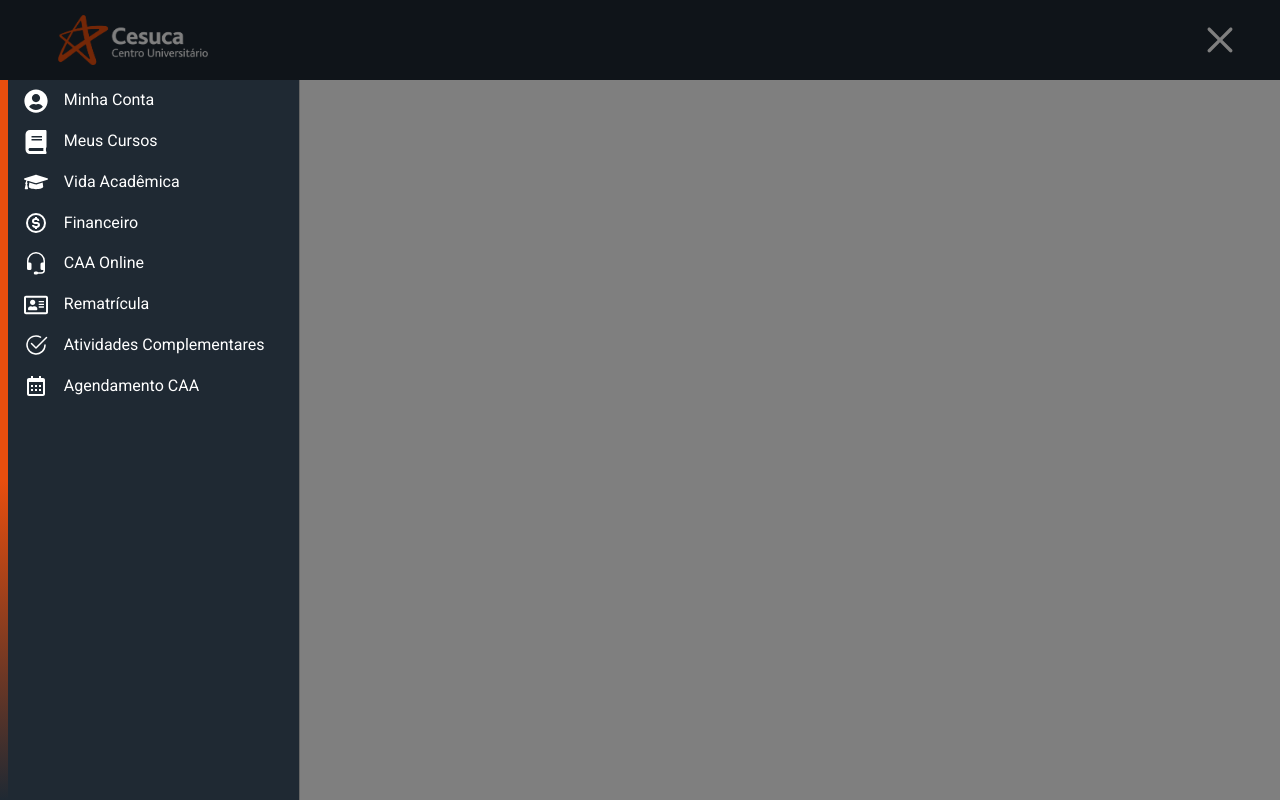
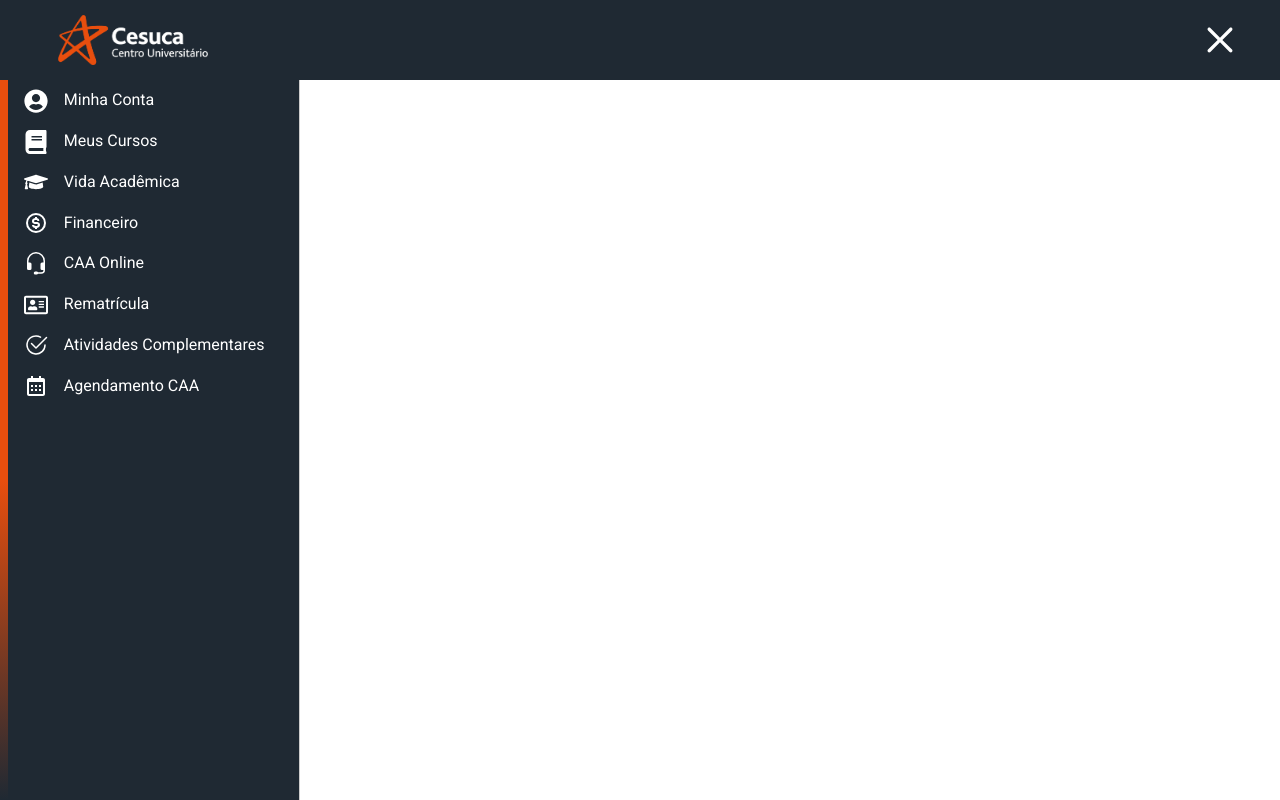
Before and after one commit to riandeoliveira/area-do-aluno-redesign, a Next.js app: page /home in a window 1280 px wide. Both pictures are taken after a click on the button "Abrir menu de navegação". Built offline with nearby package versions, Linux system fonts and the light colour scheme.

Commit message:
refactor: rename content from MenuContext

```diff
--- a/src/components/Header/index.tsx
+++ b/src/components/Header/index.tsx
@@ -6,7 +6,7 @@ import { HiMenu } from "react-icons/hi";
 import styles from "./styles.module.scss";
 
 const Header = (): JSX.Element => {
-  const { handleMenuState, menuIsOpen } = useContext(MenuContext);
+  const { toggleMenuShow, menuIsOpen } = useContext(MenuContext);
 
   return (
     <header className={styles.header}>
@@ -21,7 +21,7 @@ const Header = (): JSX.Element => {
           type="button"
           title="Abrir menu de navegação"
           className={styles.menu_button}
-          onClick={handleMenuState}
+          onClick={toggleMenuShow}
         >
           {menuIsOpen ? (
             <CgClose size={40} className={styles.icon} />
--- a/src/components/Menu/index.tsx
+++ b/src/components/Menu/index.tsx
@@ -6,13 +6,18 @@ import { Offcanvas } from "react-bootstrap";
 import styles from "./styles.module.scss";
 
 const Menu = (): JSX.Element => {
-  const { menuIsOpen, handleMenuState } = useContext(MenuContext);
+  const { menuIsOpen, toggleMenuShow } = useContext(MenuContext);
+
+  const props = {
+    backdrop: false,
+  };
 
   return (
     <Offcanvas
       show={menuIsOpen}
-      onHide={handleMenuState}
+      onHide={toggleMenuShow}
       className={styles.menu}
+      {...props}
     >
       <aside className={styles.aside}>
         <div className={styles.left_bar}></div>
--- a/src/contexts/MenuContext.tsx
+++ b/src/contexts/MenuContext.tsx
@@ -3,7 +3,7 @@ import { createContext, useState, type ReactNode } from "react";
 interface IMenuContext {
   menuIsOpen: boolean;
 
-  handleMenuState: () => void;
+  toggleMenuShow: () => void;
 }
 
 interface MenuProviderProps {
@@ -13,7 +13,7 @@ interface MenuProviderProps {
 const initialValue: IMenuContext = {
   menuIsOpen: false,
 
-  handleMenuState: () => {},
+  toggleMenuShow: () => {},
 };
 
 export const MenuContext = createContext<IMenuContext>(initialValue);
@@ -21,12 +21,10 @@ export const MenuContext = createContext<IMenuContext>(initialValue);
 export const MenuProviver = ({ children }: MenuProviderProps): JSX.Element => {
   const [menuIsOpen, setMenuIsOpen] = useState<boolean>(false);
 
-  const handleMenuState = (): void => {
-    menuIsOpen ? setMenuIsOpen(false) : setMenuIsOpen(true);
-  };
+  const toggleMenuShow = (): void => setMenuIsOpen((state: boolean) => !state);
 
   return (
-    <MenuContext.Provider value={{ menuIsOpen, handleMenuState }}>
+    <MenuContext.Provider value={{ menuIsOpen, toggleMenuShow }}>
       {children}
     </MenuContext.Provider>
   );
```
